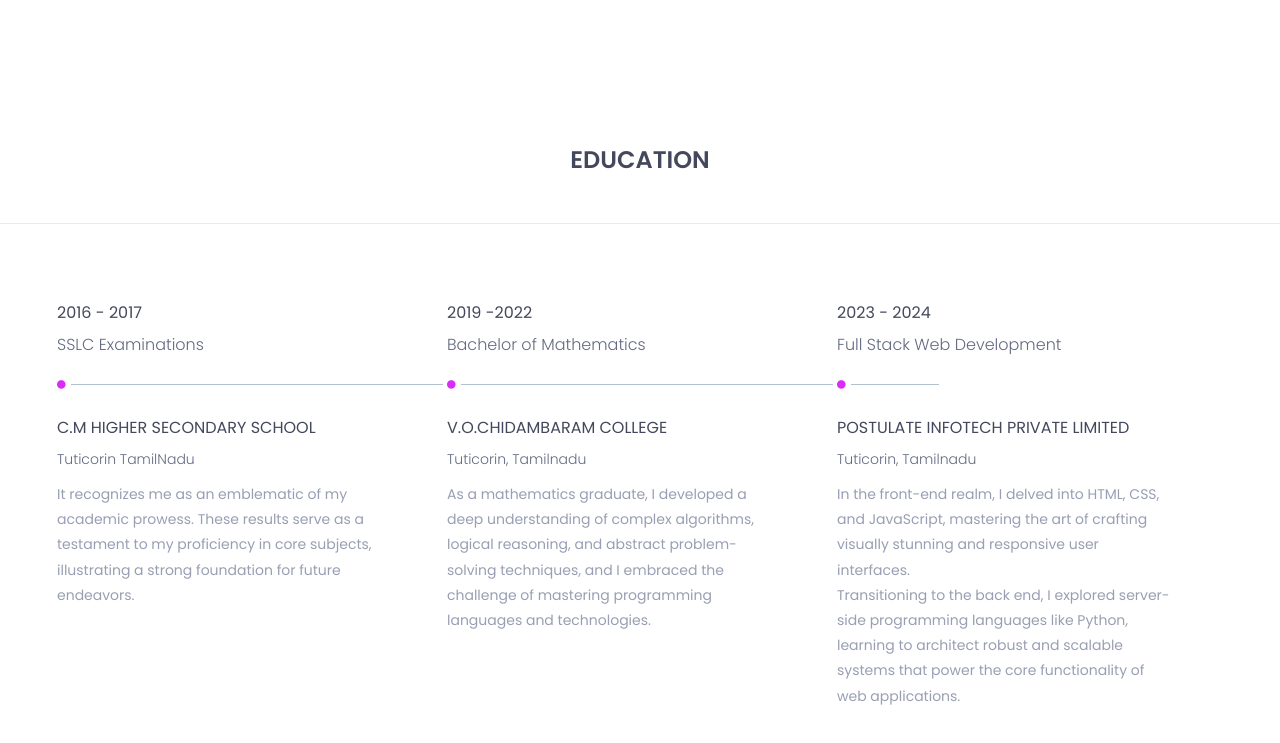
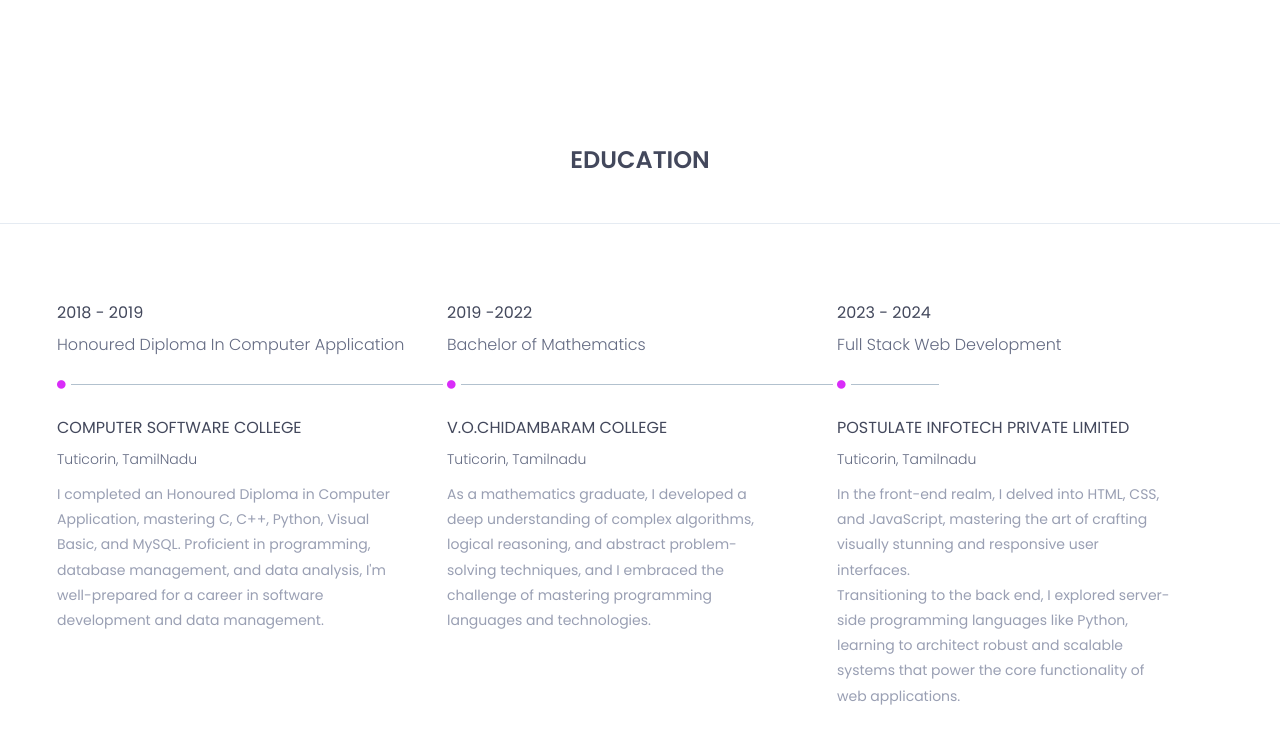
Before and after one commit to muthuhariharan2001/muthuhariharan, a plain HTML site: page index.html in a window 1280 px wide. Shown: the part 1712-2455 px from the top of the page. Drawn offline with nearby package versions, Linux system fonts and the light colour scheme; some packages are replaced by stand-ins of ours; a script that the page names is missing.

Commit message:
Image-Changed

```diff
--- a/index.html
+++ b/index.html
@@ -170,7 +170,7 @@
 						</div>
 						<div class="col-sm-offset-1 col-sm-5">
 							<div class="single-about-img">
-								<img src="assets/images/about/profile_image.jpg" alt="profile_image">
+								<img src="assets/images/about/download.jpeg" alt="profile_image">
 								<div class="about-list-icon">
 									<ul>
 										<!-- <li>
@@ -222,8 +222,8 @@
 						<div class="col-sm-4">
 							<div class="single-horizontal-timeline">
 								<div class="experience-time">
-									<h2>2016 - 2017</h2>
-									<h3>SSLC<span> </span>Examinations</h3>
+									<h2>2018 - 2019</h2>
+									<h3>Honoured Diploma in <span></span>Computer Application</h3>
 								</div><!--/.experience-time-->
 								<div class="timeline-horizontal-border">
 									<i class="fa fa-circle" aria-hidden="true"></i>
@@ -232,11 +232,11 @@
 								<div class="timeline">
 									<div class="timeline-content">
 										<h4 class="title">
-											c.m higher secondary school
+											Computer Software College
 										</h4>
-										<h5>Tuticorin TamilNadu</h5>
+										<h5>Tuticorin, TamilNadu</h5>
 										<p class="description">
-											It recognizes me as an emblematic of my academic prowess. These results serve as a testament to my proficiency in core subjects, illustrating a strong foundation for future endeavors.
+											I completed an Honoured Diploma in Computer Application, mastering C, C++, Python, Visual Basic, and MySQL. Proficient in programming, database management, and data analysis, I'm well-prepared for a career in software development and data management.
 										</p>
 									</div><!--/.timeline-content-->
 								</div><!--/.timeline-->
```
Also changed, not shown: assets/images/about/download.jpeg (added), assets/images/about/old.jpg (deleted), assets/images/about/profile_image.jpg (deleted).
